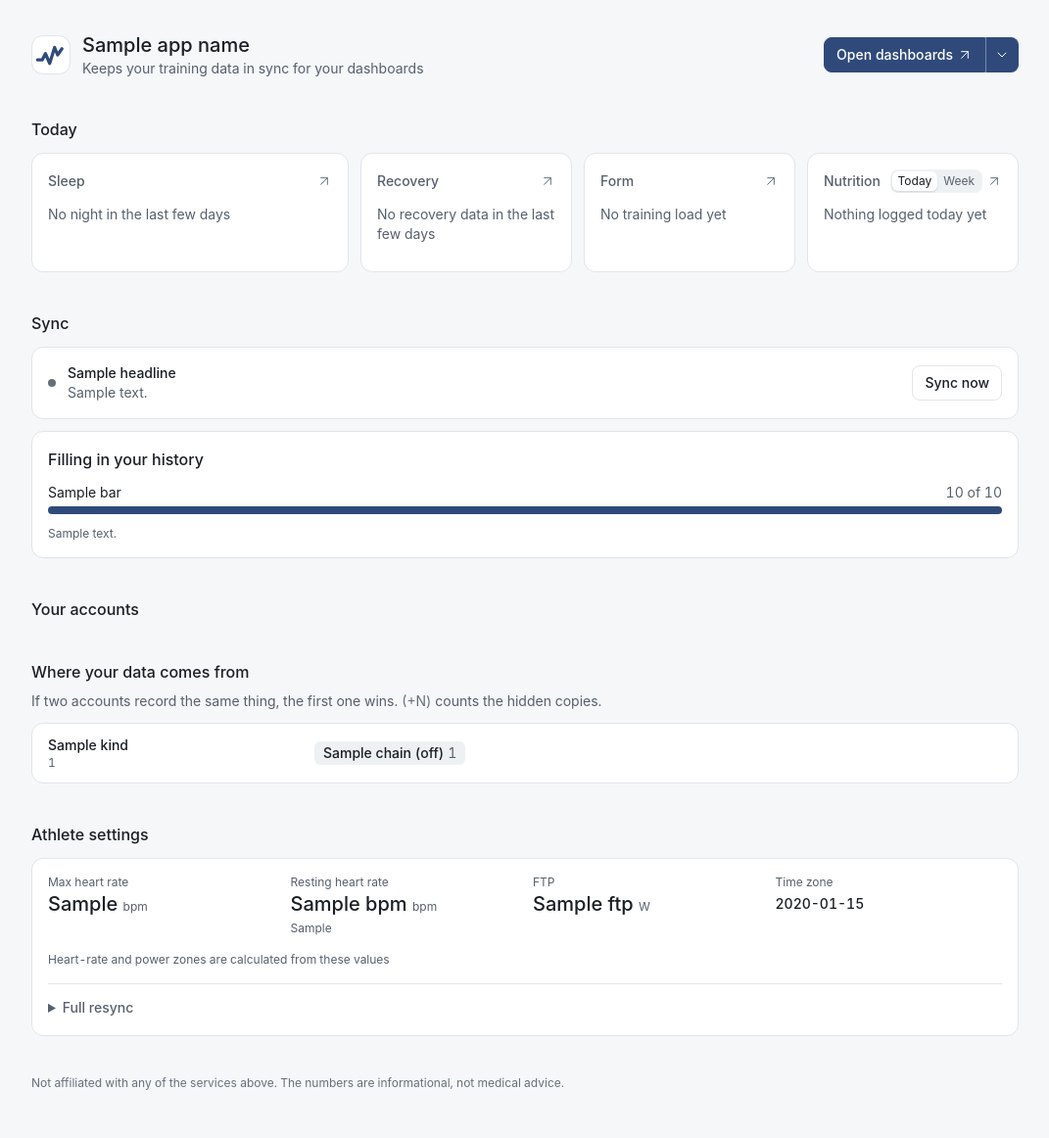
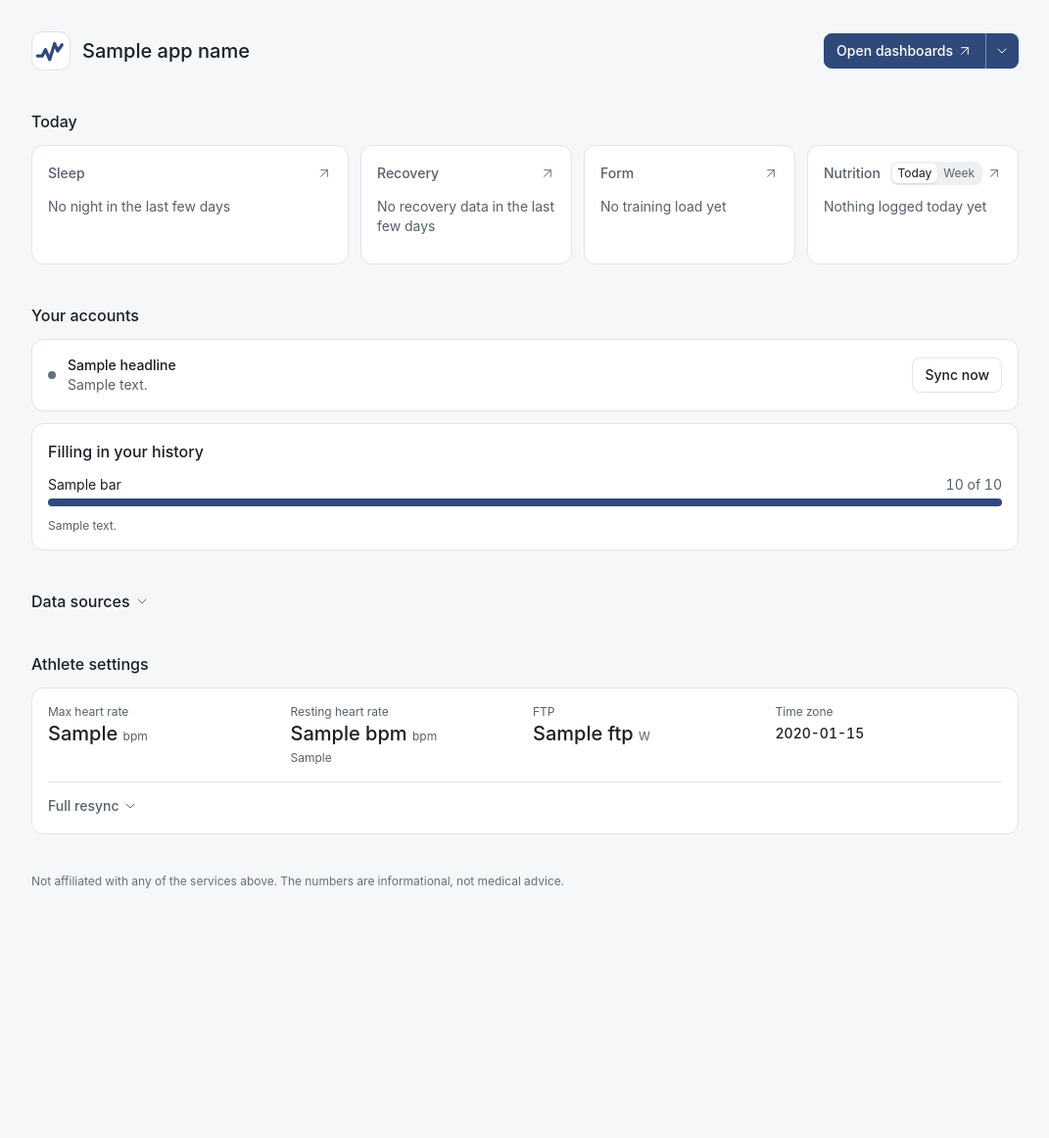
Before and after one commit to mkuf/TrainingPulse, a FastAPI app: template app/templates/index.html in a window 1280 px wide. Shown: the whole page at 98% size, without its empty margins (104-1175 px from the left). After the commit the page ends 907 px from the top, so only its background shows below. Run offline with FastAPI, Linux system fonts and the light colour scheme; the template is opened without the code that fills it: most values are stand-ins (such as "Sample title", 1, 10 or a date in 2020); parts of the project's set-up code (start-up, migrations or seed data) failed here and were passed over.

Commit message:
ui: simplify the status page further
Remove text that repeats a status or asks for nothing: the header tagline,
the sync notes, the zones sentence, and source counts on rows with one
source. Quota details for the last 15 minutes appear only near a limit.

The sync bar moves under Your accounts. Data sources replaces Where your
data comes from and starts closed; status.js keeps it as it was across live
refreshes. Turned-off accounts are listed only before the first account
works, and the Full resync text is shorter.

```diff
--- a/app/main.py
+++ b/app/main.py
@@ -336,8 +336,8 @@ async def _provider_views(counts: dict[DataKind, dict[str, dict]]) -> list[dict]
             status, status_label, tone = "disconnected", "Not connected", "warn"
             hint = "Connect to start syncing"
 
-        # Amounts, including hidden duplicates, live in "Where your data
-        # comes from"; the card is about the connection only.
+        # Amounts, including hidden duplicates, live in "Data sources"; the card
+        # is about the connection only.
         usable = status in ("ready", "connected")
 
         quota = None
@@ -351,6 +351,10 @@ async def _provider_views(counts: dict[DataKind, dict[str, dict]]) -> list[dict]
                 "fifteen_limit": snapshot.limit_15min,
                 "pct": pct,
                 "high": pct >= 80,
+                "fifteen_high": (
+                    bool(snapshot.limit_15min)
+                    and snapshot.used_15min >= 0.8 * snapshot.limit_15min
+                ),
                 "checked": _ago(snapshot.checked_at),
             }
 
@@ -479,7 +483,7 @@ def _sync_view(pending: dict) -> dict:
                 }
             )
     if sync_state.is_running:
-        note = "This updates live while the sync runs"
+        note = ""
     else:
         note = (
             f"The rest is fetched over the next syncs, starting {_until(next_run)}"
@@ -518,7 +522,7 @@ async def _live_context() -> dict:
 
 @app.get("/", response_class=HTMLResponse)
 async def home(request: Request):
-    """Status page: accounts, sync progress, and where data comes from."""
+    """Status page: accounts, sync progress, and data sources."""
     context = await _live_context()
     tz = ZoneInfo(config.athlete.timezone)
     async with async_session() as session:
--- a/app/static/css/app.css
+++ b/app/static/css/app.css
@@ -120,7 +120,6 @@ code {
 }
 .page-header .logo { flex-shrink: 0; }
 .page-title { flex: 1; min-width: 12rem; }
-.page-title p { color: var(--text-2); }
 
 .page-footer {
     margin-top: 2.5rem;
@@ -365,7 +364,24 @@ code {
 .card-title { margin-bottom: 0.75rem; }
 .section { margin-top: 2.5rem; }
 .section-title { margin-bottom: 0.75rem; }
-.section-lead { margin: -0.25rem 0 0.75rem; max-width: 46rem; }
+.section-lead { margin: 0 0 0.75rem; max-width: 46rem; }
+
+/* A heading or label that opens and closes what follows it. */
+.disclosure > summary {
+    display: flex;
+    align-items: center;
+    gap: 0.25rem;
+    width: fit-content;
+    min-height: 1.5rem;
+    border-radius: var(--radius-xs);
+    list-style: none;
+    cursor: pointer;
+}
+.disclosure > summary::-webkit-details-marker { display: none; }
+.disclosure > summary .icon { color: var(--text-3); transition: transform 150ms var(--ease); }
+.disclosure[open] > summary .icon { transform: rotate(180deg); }
+.section.disclosure[open] > summary { margin-bottom: 0.25rem; }
+.sync { margin-bottom: 0.75rem; }
 
 .intro { background: var(--accent-soft); border-color: transparent; }
 .intro h2 { margin-bottom: 0.25rem; }
@@ -413,7 +429,8 @@ code {
 @media (prefers-reduced-motion: reduce) {
     .status-running .status-dot::after,
     .split-menu[open] .menu { animation: none; }
-    .btn, .btn:active, .split-toggle .icon { transition: none; transform: none; }
+    .btn, .btn:active, .split-toggle .icon, .disclosure > summary .icon { transition: none; }
+    .btn:active { transform: none; }
 }
 
 .banner {
@@ -593,8 +610,6 @@ code {
     padding-top: 0.75rem;
 }
 .advanced summary {
-    padding-block: 0.125rem;
-    cursor: pointer;
     font-weight: 500;
     color: var(--text-2);
 }
--- a/app/static/js/status.js
+++ b/app/static/js/status.js
@@ -24,7 +24,13 @@
         try {
             const res = await fetch("/partials/live", { cache: "no-store" });
             const live = liveRegion();
-            if (res.ok && live) live.outerHTML = await res.text();
+            if (res.ok && live) {
+                const html = await res.text();
+                const open = document.getElementById("data-sources")?.open;
+                live.outerHTML = html;
+                const sources = document.getElementById("data-sources");
+                if (sources && open) sources.open = true;
+            }
         } catch (e) {
             // Offline or restarting; try again on the next tick.
         }
--- a/app/templates/_live.html
+++ b/app/templates/_live.html
@@ -1,21 +1,23 @@
+{% from "_icons.html" import chevron_down %}
 <div id="live" data-running="{{ 'true' if sync.running else 'false' }}">
     {% if setup %}
     <section class="card intro">
         <h2>Connect your first account</h2>
         <p>TrainingPulse copies your activities, sleep, wellness, body measurements, and nutrition from the services below into its own database, so your Grafana dashboards work from one place. Turn the ones you use on in config.yaml, then connect any that ask for permission.</p>
     </section>
-    {% else %}
-    <section class="section" aria-labelledby="sync-title">
-    <h2 class="section-title" id="sync-title">Sync</h2>
+    {% endif %}
+
+    <section class="section">
+        <h2 class="section-title">Your accounts</h2>
+        {% if not setup %}
+        <div class="sync">
         <div class="status-bar status-{{ sync.state }}" aria-live="polite">
             <span class="status-dot" aria-hidden="true"></span>
             <div class="status-text">
                 <strong>{{ sync.headline }}</strong>
                 {% if sync.detail %}<span class="muted" title="{{ sync.last_sync_local }}">{{ sync.detail }}</span>{% endif %}
             </div>
-        {% if sync.running %}
-        <span class="muted small">Syncing…</span>
-        {% else %}
+            {% if not sync.running %}
             <form action="/sync/trigger" method="post" data-sync-action>
                 <button type="submit" class="btn">Sync now</button>
             </form>
@@ -43,15 +45,11 @@
                 </div>
             </div>
             {% endfor %}
-        <p class="muted small">{{ sync.note }}</p>
+            {% if sync.note %}<p class="muted small">{{ sync.note }}</p>{% endif %}
         </section>
         {% endif %}
-    </section>
-
+        </div>
         {% endif %}
-
-    <section class="section">
-        <h2 class="section-title">Your accounts</h2>
         {% set active = providers|rejectattr("status", "equalto", "off")|list %}
         {% set off = providers|selectattr("status", "equalto", "off")|list %}
         {% if active %}
@@ -71,7 +69,7 @@
                         <span class="muted">{{ p.quota.daily_used|num }} of {{ p.quota.daily_limit|num }}</span>
                     </div>
                     <div class="bar bar-thin"><span style="width: {{ p.quota.pct }}%"></span></div>
-                    <p class="muted small">{{ p.quota.fifteen_used|num }} of {{ p.quota.fifteen_limit|num }} in the last 15 min · checked {{ p.quota.checked }}</p>
+                    {% if p.quota.high or p.quota.fifteen_high %}<p class="muted small">{{ p.quota.fifteen_used|num }} of {{ p.quota.fifteen_limit|num }} in the last 15 min · checked {{ p.quota.checked }}</p>{% endif %}
                 </div>
                 {% endif %}
 
@@ -88,7 +86,8 @@
             {% endfor %}
         </div>
         {% endif %}
-        {% if off %}
+        {# Only before the first account works: the intro above refers to these services. #}
+        {% if setup and off %}
         <div class="accounts-off">
             <h3 id="accounts-off-title">Turned off</h3>
             <ul class="off-list" aria-labelledby="accounts-off-title">
@@ -99,8 +98,9 @@
     </section>
 
     {% if kinds %}
-    <section class="section">
-        <h2 class="section-title">Where your data comes from</h2>
+    {# Closed by default. status.js keeps it as it was across live refreshes. #}
+    <details class="section disclosure" id="data-sources">
+        <summary><h2>Data sources</h2>{{ chevron_down() }}</summary>
         <p class="section-lead muted">If two accounts record the same thing, the first one wins. <span class="chip-hidden">(+N)</span> counts the hidden copies.</p>
         <div class="card list-card">
             {% for k in kinds %}
@@ -113,13 +113,13 @@
                     {% for c in k.chain %}
                     <li class="chip{{ ' chip-lead' if loop.first }}{{ ' chip-off' if c.off }}"
                         {% if c.off %}title="Turned off. Its earlier entries still count until another account replaces them."{% endif %}>
-                        {{ c.label }}{% if c.off %} (off){% endif %}{% if c.count %} <span class="chip-count">{{ c.count|num }}</span>{% endif %}{% if c.hidden %} <span class="chip-hidden" title="{{ c.hidden|num }} more hidden: an account ranked higher has the same entries">(+{{ c.hidden|num }})</span>{% endif %}
+                        {{ c.label }}{% if c.off %} (off){% endif %}{% if c.count and k.chain|length > 1 %} <span class="chip-count">{{ c.count|num }}</span>{% endif %}{% if c.hidden %} <span class="chip-hidden" title="{{ c.hidden|num }} more hidden: an account ranked higher has the same entries">(+{{ c.hidden|num }})</span>{% endif %}
                     </li>
                     {% endfor %}
                 </ol>
             </div>
             {% endfor %}
         </div>
-    </section>
+    </details>
     {% endif %}
 </div>
--- a/app/templates/_today.html
+++ b/app/templates/_today.html
@@ -94,7 +94,6 @@
                 {% set n = today.nutrition_today %}
                 <div class="tile-summary">
                     <p class="tile-value">{{ n.kcal|num }} <span>kcal</span></p>
-                    <p class="tile-sub">Logged today so far</p>
                 </div>
                 {{ macros(n) }}
                 {% else %}
--- a/app/templates/index.html
+++ b/app/templates/index.html
@@ -6,7 +6,6 @@
     <img src="/static/assets/favicon.svg?v={{ asset_version }}" width="40" height="40" alt="" class="logo">
     <div class="page-title">
         <h1>{{ app_name }}</h1>
-        <p class="muted">Keeps your training data in sync for your dashboards</p>
     </div>
     <div class="split-button">
         <a class="btn btn-primary split-main" href="{{ grafana_url }}/dashboards?tag={{ grafana_tag }}" target="_blank" rel="noopener">
@@ -40,11 +39,10 @@
                 <div><dt>FTP</dt><dd>{{ athlete.ftp }} <span>W</span></dd></div>
                 <div><dt>Time zone</dt><dd class="small-value">{{ athlete.timezone }}</dd></div>
             </dl>
-            <p class="muted small">Heart-rate and power zones are calculated from these values</p>
 
-            <details class="advanced">
-                <summary>Full resync</summary>
-                <p>Downloads everything again from every account and recalculates all metrics with the settings above. Use it if a setting was wrong from the start or your data looks broken. With Strava it can take several days because of its rate limits.</p>
+            <details class="advanced disclosure">
+                <summary>Full resync{{ chevron_down() }}</summary>
+                <p>Downloads everything again and recalculates all metrics. Rate limits can stretch this to several days.</p>
                 <form action="/sync/full" method="post" data-sync-action
                       data-confirm="Full resync downloads everything again and can take a long time. Start it?">
                     <button type="submit" class="btn btn-caution">Start full resync</button>
```
Also changed, not shown: CHANGELOG.md. Lines whose indentation alone changed are shown as unchanged.
